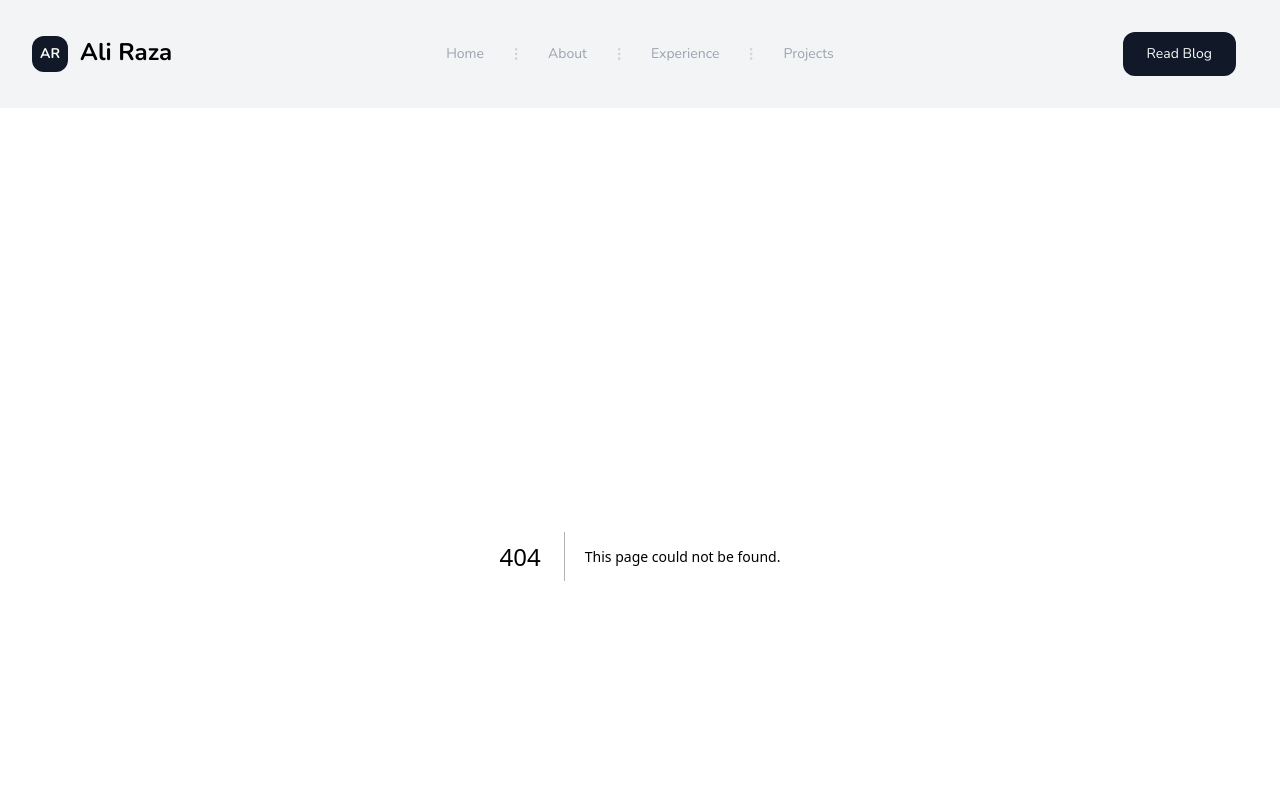
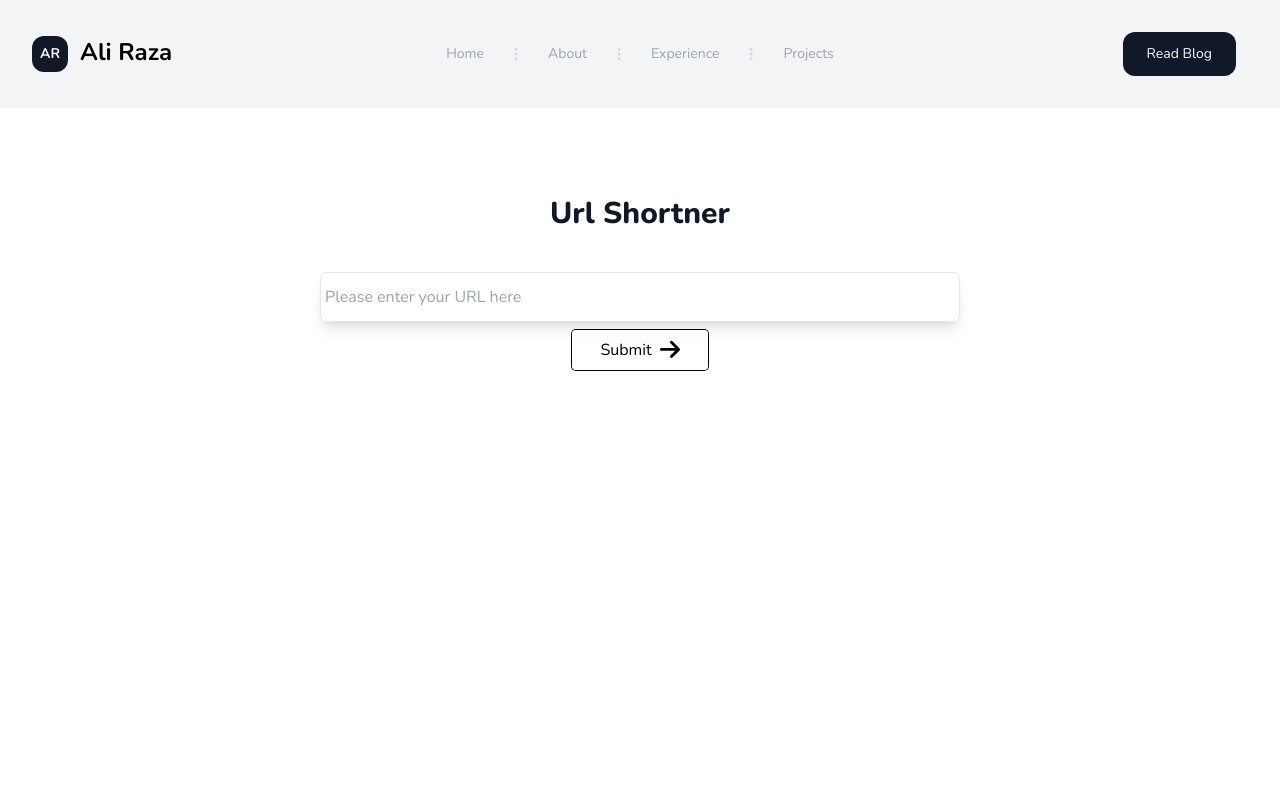
Before and after one commit to aliraza-dev/correct-portfolio, a Next.js app: page /url-server in a window 1280 px wide. Before the commit this address had no page. Shown: the top 800 px of the page. Built offline with nearby package versions, Linux system fonts and the light colour scheme.

Commit message:
url-shortner added some pages for the url shortner, we wont display this on the main site yet

```diff
--- /dev/null
+++ b/actions/index.ts
@@ -0,0 +1,3 @@
+import ShortenUrl from "./shorten-url/shorten-url";
+
+export { ShortenUrl };
--- /dev/null
+++ b/app/url-server/loading.tsx
@@ -0,0 +1,3 @@
+export default function Loading() {
+  return <div>Loading</div>;
+}
--- /dev/null
+++ b/app/url-server/page.tsx
@@ -0,0 +1,46 @@
+import { SVGS } from "@/assets/svg";
+
+const UrlShortner = () => {
+  async function handleClick(formData: FormData) {
+    "use server";
+
+    const url = formData.get("url");
+
+    console.log("Here is your URL", url);
+  }
+
+  return (
+    <section className="w-full my-10">
+      <div className="w-full justify-center text-center flex mb-10">
+        <div className="prose">
+          <h1 className="prose text-3xl sm:px-4 lg:px-20 text-center">
+            Url Shortner
+          </h1>
+        </div>
+      </div>
+
+      {/* Body */}
+
+      <div className="flex flex-col mx-auto w-1/2 justify-center">
+        <form action={handleClick}>
+          <input
+            type="text"
+            name="url"
+            id="url"
+            placeholder="Please enter your URL here"
+            className="shadow-lg border rounded-md px-1 py-3 w-full"
+          />
+
+          <div className="flex justify-center my-2">
+            <button className="flex flex-row rounded ring-1 gap-2 ring-black px-7 py-2 cursor-pointer bg-[rgba(255,255,255,0.7)]">
+              Submit
+              <div className="w-5">{SVGS.RIGHT_ARROW}</div>
+            </button>
+          </div>
+        </form>
+      </div>
+    </section>
+  );
+};
+
+export default UrlShortner;
--- /dev/null
+++ b/app/url-shortner/loading.tsx
@@ -0,0 +1,3 @@
+export default function Loading() {
+  return <div>Loading</div>;
+}
--- /dev/null
+++ b/app/url-shortner/page.tsx
@@ -0,0 +1,78 @@
+"use client";
+
+import { ShortenUrl } from "@/actions";
+import TransparentButton from "@/components/common/transparent-button";
+import isValidUrl from "@/utils/validate-url";
+import Link from "next/link";
+import { useState } from "react";
+
+const UrlShortner = () => {
+  const [url, setUrl] = useState<string>("");
+  const [encodedUrl, setEncodedUrl] = useState<string>("");
+  const [error, setError] = useState<string>("");
+
+  async function handleClick() {
+    if (!url || !isValidUrl(url)) {
+      setError("Invalid URL");
+
+      setEncodedUrl("");
+
+      return;
+    }
+
+    setError("");
+
+    const shortUrl = await ShortenUrl(url);
+
+    if (shortUrl) {
+      setEncodedUrl(shortUrl);
+    }
+  }
+
+  return (
+    <section className="w-full my-10">
+      <div className="w-full justify-center text-center flex mb-10">
+        <div className="prose">
+          <h1 className="prose text-3xl sm:px-4 lg:px-20 text-center">
+            Url Shortner
+          </h1>
+        </div>
+      </div>
+
+      {/* Body */}
+
+      <div className="flex flex-col mx-auto w-1/2 justify-center">
+        <input
+          type="text"
+          name="url"
+          id="url"
+          value={url}
+          placeholder="Please enter your URL here"
+          onChange={(e) => setUrl(e.target.value)}
+          className="shadow-lg border rounded-md px-3 py-3 mb-2"
+          required
+        />
+
+        <div className="mb-5 prose">
+          {error && <div className="text-red-500">Errors: {error}</div>}
+          {encodedUrl && (
+            <h4 className="text-gray-500">
+              Shortened URL:{" "}
+              <Link href={encodedUrl || "#"} target="_blank">
+                <span className="ml-2 text-gray-900 font-bold">
+                  {encodedUrl}
+                </span>
+              </Link>
+            </h4>
+          )}
+        </div>
+
+        <div className="flex justify-center">
+          <TransparentButton text="Submit" onClick={handleClick} />
+        </div>
+      </div>
+    </section>
+  );
+};
+
+export default UrlShortner;
--- a/components/common/transparent-button/index.tsx
+++ b/components/common/transparent-button/index.tsx
@@ -15,7 +15,9 @@ const TransparentButton: React.FC<TransparentButtonProps> = ({
       className="flex flex-row rounded ring-1 gap-2 ring-black px-7 py-2 cursor-pointer bg-[rgba(255,255,255,0.7)]"
     >
       {text}
-      <div className="w-5">{SVGS.RIGHT_ARROW}</div>
+      <div className="w-5 animate-bounce motion-safe:animate-pulse">
+        {SVGS.RIGHT_ARROW}
+      </div>
     </div>
   );
 };
--- a/package.json
+++ b/package.json
@@ -11,12 +11,15 @@
   "dependencies": {
     "@tsparticles/react": "^3.0.0",
     "@tsparticles/slim": "^3.3.0",
+    "base32-encode": "^2.0.0",
+    "bcryptjs": "^2.4.3",
     "next": "14.1.1",
     "react": "^18",
     "react-dom": "^18"
   },
   "devDependencies": {
     "@tailwindcss/typography": "^0.5.10",
+    "@types/bcryptjs": "^2.4.6",
     "@types/node": "^20",
     "@types/react": "^18",
     "@types/react-dom": "^18",
--- /dev/null
+++ b/utils/validate-url.ts
@@ -0,0 +1,7 @@
+export default function isValidUrl(url: string): boolean {
+  const expression =
+    /[-a-zA-Z0-9@:%._\+~#=]{1,256}\.[a-zA-Z0-9()]{1,6}\b([-a-zA-Z0-9()@:%_\+.~#?&//=]*)/gi;
+  const regex = new RegExp(expression);
+
+  return regex.test(url);
+}
```
Also changed, not shown: actions/shorten-url/shorten-url.ts (added, +30 -0 lines), 1 other file (tests, documents, lock files or other folders).
